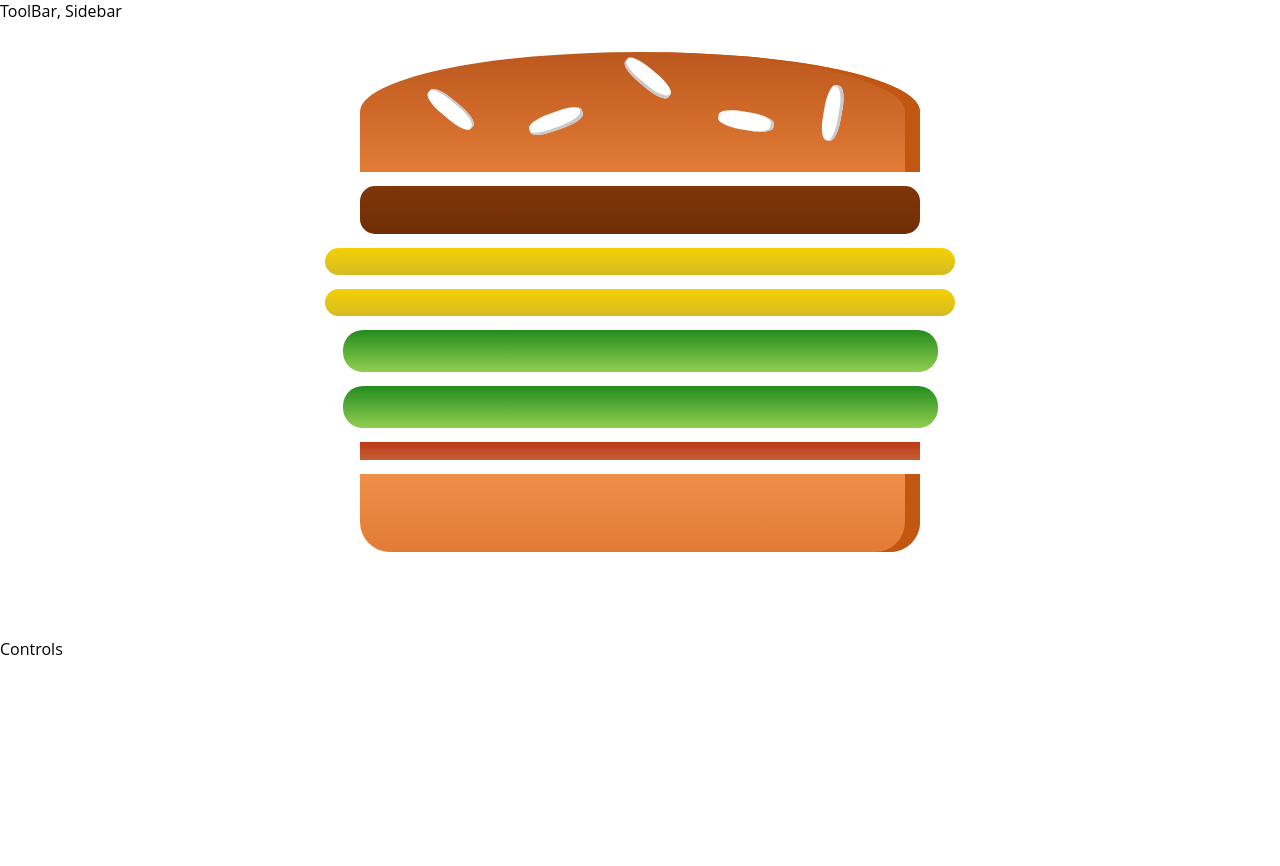
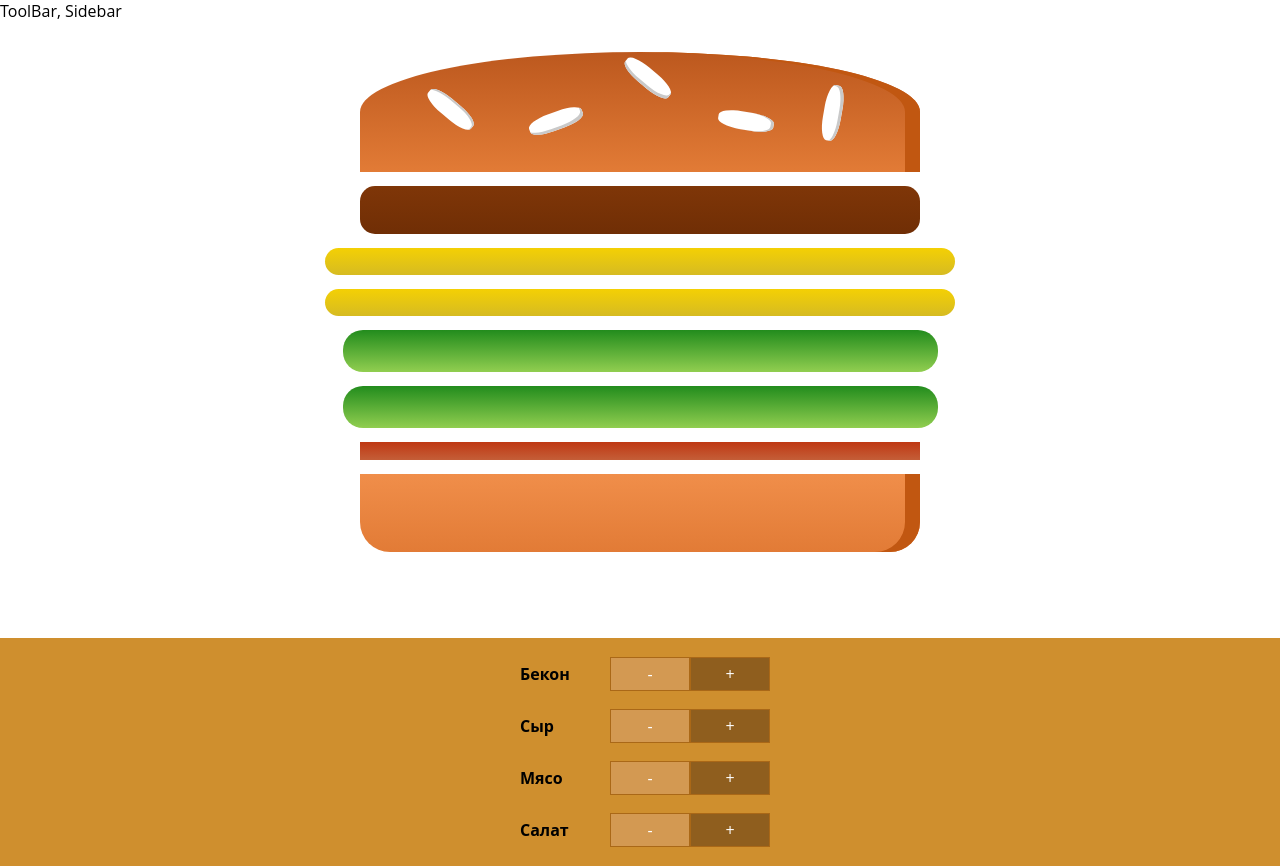
Before and after one commit to klimentru1986/react-demo, a React app: page / in a window 1280 px wide. Before the commit the page ends 800 px from the top, so only its background shows below. Built offline with nearby package versions, Linux system fonts and the light colour scheme.

Commit message:
Добавил форму для управления

```diff
--- /dev/null
+++ b/src/components/BuildControls/BuildControl/BuildControl.css
@@ -0,0 +1,57 @@
+.BuildControl {
+  display: flex;
+  justify-content: space-between;
+  align-items: center;
+  margin: 5px 0;
+}
+
+.BuildControl button {
+  display: block;
+  font: inherit;
+  padding: 5px;
+  width: 80px;
+  border: 1px solid #aa6817;
+  cursor: pointer;
+  outline: none;
+}
+
+.BuildControl button:disabled {
+  background-color: #ac9980;
+  border: 1px solid #7e7365;
+  color: #ccc;
+  cursor: default;
+}
+
+.BuildControl button:hover:disabled {
+  background-color: #ac9980;
+  color: #ccc;
+  cursor: not-allowed;
+}
+
+.Label {
+  padding: 10px;
+  font-weight: bold;
+  width: 80px;
+}
+
+.BuildControl .Less {
+  background-color: #d39952;
+  color: white;
+}
+
+.BuildControl .More {
+  background-color: #8f5e1e;
+  color: white;
+}
+
+.BuildControl .Less:hover,
+.BuildControl .Less:active {
+  background-color: #daa972;
+  color: white;
+}
+
+.BuildControl .More:hover,
+.BuildControl .More:active {
+  background-color: #99703f;
+  color: white;
+}
--- /dev/null
+++ b/src/components/BuildControls/BuildControl/BuildControl.js
@@ -0,0 +1,20 @@
+import React from 'react';
+import PropTypes from 'prop-types';
+
+import classes from './BuildControl.css';
+
+const buildControl = props => {
+  return (
+    <div className={classes.BuildControl}>
+      <div className={classes.Label}>{props.label}</div>
+      <button className={classes.Less}>-</button>
+      <button className={classes.More}>+</button>
+    </div>
+  );
+};
+
+buildControl.propTypes = {
+  label: PropTypes.string.isRequired
+};
+
+export default buildControl;
--- /dev/null
+++ b/src/components/BuildControls/BuildControls.css
@@ -0,0 +1,10 @@
+.BuildControls {
+  width: 100%;
+  background-color: #cf8f2e;
+  display: flex;
+  flex-flow: column;
+  align-items: center;
+  box-shadow: 0 2px 1px #ccc;
+  margin: auto;
+  padding: 10px 0;
+}
--- /dev/null
+++ b/src/components/BuildControls/BuildControls.js
@@ -0,0 +1,20 @@
+import React from 'react';
+
+import classes from './BuildControls.css';
+
+import { controlsList } from '../../constants/controls.const';
+import BuildControl from './BuildControl/BuildControl';
+
+const buildControls = props => {
+  return (
+    <div className={classes.BuildControls}>
+      {controlsList.map(control => {
+        return (
+          <BuildControl key={control.key} label={control.label} ingredient={control.ingredient} />
+        );
+      })}
+    </div>
+  );
+};
+
+export default buildControls;
--- a/src/components/Burger/Burger.js
+++ b/src/components/Burger/Burger.js
@@ -3,7 +3,7 @@
 import classes from './Burger.css';
 
 import BurgerIngredient from './BurgerIngredient/BurgerIngredient';
-import { ingredientsList } from './BurgerIngredient/ingredients.const';
+import { ingredientsList } from '../../constants/ingredients.const';
 
 const burger = props => {
   let transformedIngredients = Object.keys(props.ingredients)
@@ -17,7 +17,6 @@
   if (!transformedIngredients.length) {
     transformedIngredients = <p>Добавьте ингридиенты!</p>;
   }
-  console.log(transformedIngredients);
 
   return (
     <div className={classes.Burger}>
--- a/src/components/Burger/BurgerIngredient/BurgerIngredient.js
+++ b/src/components/Burger/BurgerIngredient/BurgerIngredient.js
@@ -1,7 +1,7 @@
 import React, { Component } from 'react';
 import PropTypes from 'prop-types';
 
-import { ingredientsList } from './ingredients.const';
+import { ingredientsList } from '../../../constants/ingredients.const';
 
 import classes from './BurgerIngredient.css';
 
--- /dev/null
+++ b/src/constants/controls.const.js
@@ -0,0 +1,24 @@
+import { ingredientsList } from './ingredients.const';
+
+export const controlsList = [
+  {
+    label: 'Бекон',
+    ingredient: ingredientsList.bacon,
+    key: 'BACON'
+  },
+  {
+    label: 'Сыр',
+    ingredient: ingredientsList.cheese,
+    key: 'CHEESE'
+  },
+  {
+    label: 'Мясо',
+    ingredient: ingredientsList.meat,
+    key: 'MEAT'
+  },
+  {
+    label: 'Салат',
+    ingredient: ingredientsList.salad,
+    key: 'SALAD'
+  }
+];
--- a/src/containers/BurgerBuilder/BurgerBuilder.js
+++ b/src/containers/BurgerBuilder/BurgerBuilder.js
@@ -2,6 +2,7 @@
 
 import Aux from '../../hoc/Aux/Aux';
 import Burger from '../../components/Burger/Burger';
+import BuildControls from '../../components/BuildControls/BuildControls';
 
 class BurgerBuilder extends Component {
   state = {
@@ -17,7 +18,7 @@
     return (
       <Aux>
         <Burger ingredients={this.state.ingredients} />
-        <div>Controls</div>
+        <BuildControls />
       </Aux>
     );
   }
```
Also changed, not shown: src/constants/ingredients.const.js (renamed from src/components/Burger/BurgerIngredient/ingredients.const.js).
